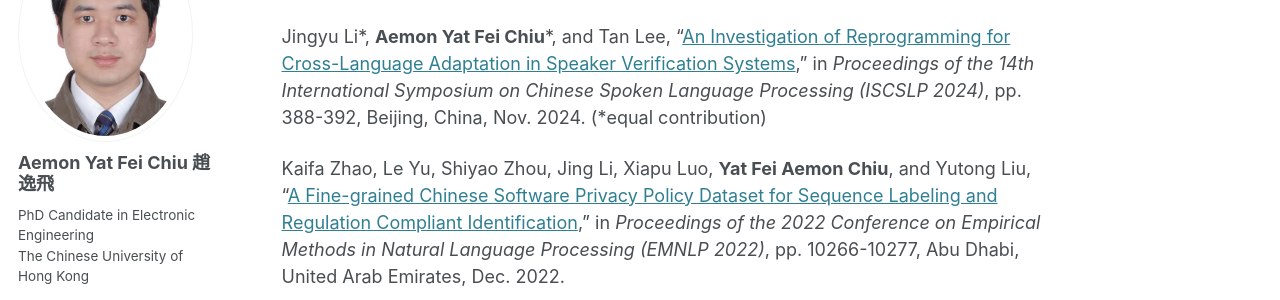
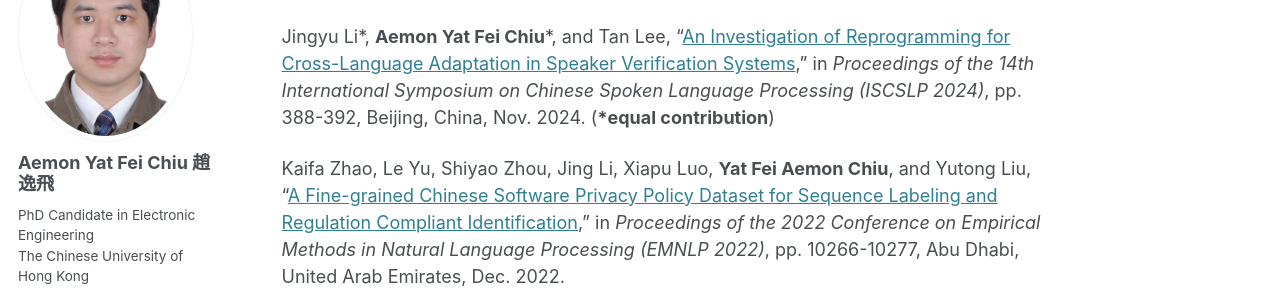
Before and after one commit to aemonyfchiu/aemonyfchiu.github.io, a Jekyll site: the page built from _pages/about.md, in a window 1280 px wide and 900 px high, scrolled down 1236 px. Shown: the part 180-480 px from the top of the window. Built offline with Jekyll 4.4.1, drawn with Linux system fonts in a browser that asks for light colours; some web fonts are replaced; a script that is not in the unit is left out.

```diff
--- a/_pages/about.md
+++ b/_pages/about.md
@@ -39,7 +39,7 @@ Yujia Xiao, Liumeng Xue, Lei He, Xinyi Chen, **Aemon Yat Fei Chiu**, Wenjie Tian
 
 **Aemon Yat Fei Chiu**, Jingyu Li, Yusheng Tian, Guangyan Zhang, and Tan Lee, “[CUHK-EE Systems for the vTAD Challenge at NCMMSC 2025](https://arxiv.org/abs/2507.23266),” in *Man-Machine Speech Communication*. National Conference on Man-Machine Speech Communication (NCMMSC 2025). Communications in Computer and Information Science, vol. 2662, pp. 290-298, Springer Nature, Singapore, 2026.
 
-Jingyu Li\*, **Aemon Yat Fei Chiu**\*, and Tan Lee, “[An Investigation of Reprogramming for Cross-Language Adaptation in Speaker Verification Systems](https://ieeexplore.ieee.org/document/10800573/),” in *Proceedings of the 14th International Symposium on Chinese Spoken Language Processing (ISCSLP 2024)*, pp. 388-392, Beijing, China, Nov. 2024. (*equal contribution)
+Jingyu Li\*, **Aemon Yat Fei Chiu**\*, and Tan Lee, “[An Investigation of Reprogramming for Cross-Language Adaptation in Speaker Verification Systems](https://ieeexplore.ieee.org/document/10800573/),” in *Proceedings of the 14th International Symposium on Chinese Spoken Language Processing (ISCSLP 2024)*, pp. 388-392, Beijing, China, Nov. 2024. (***equal contribution**)
 
 Kaifa Zhao, Le Yu, Shiyao Zhou, Jing Li, Xiapu Luo, **Yat Fei Aemon Chiu**, and Yutong Liu, “[A Fine-grained Chinese Software Privacy Policy Dataset for Sequence Labeling and Regulation Compliant Identification](https://aclanthology.org/2022.emnlp-main.700/),” in *Proceedings of the 2022 Conference on Empirical Methods in Natural Language Processing (EMNLP 2022)*, pp. 10266-10277, Abu Dhabi, United Arab Emirates, Dec. 2022.
 
```
